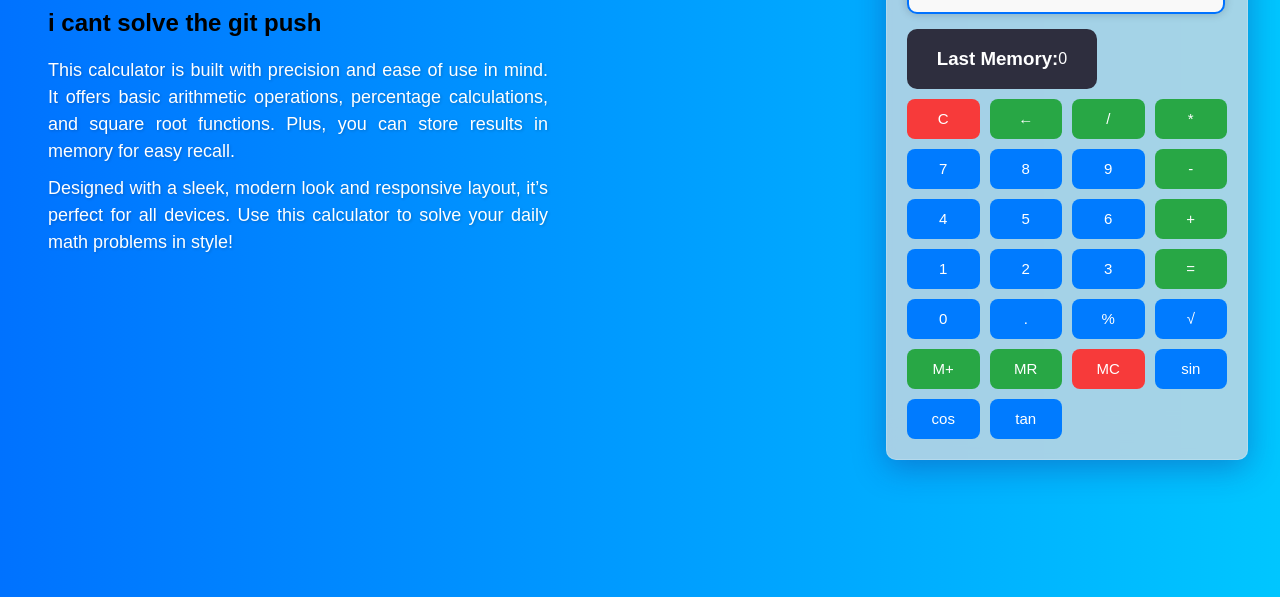
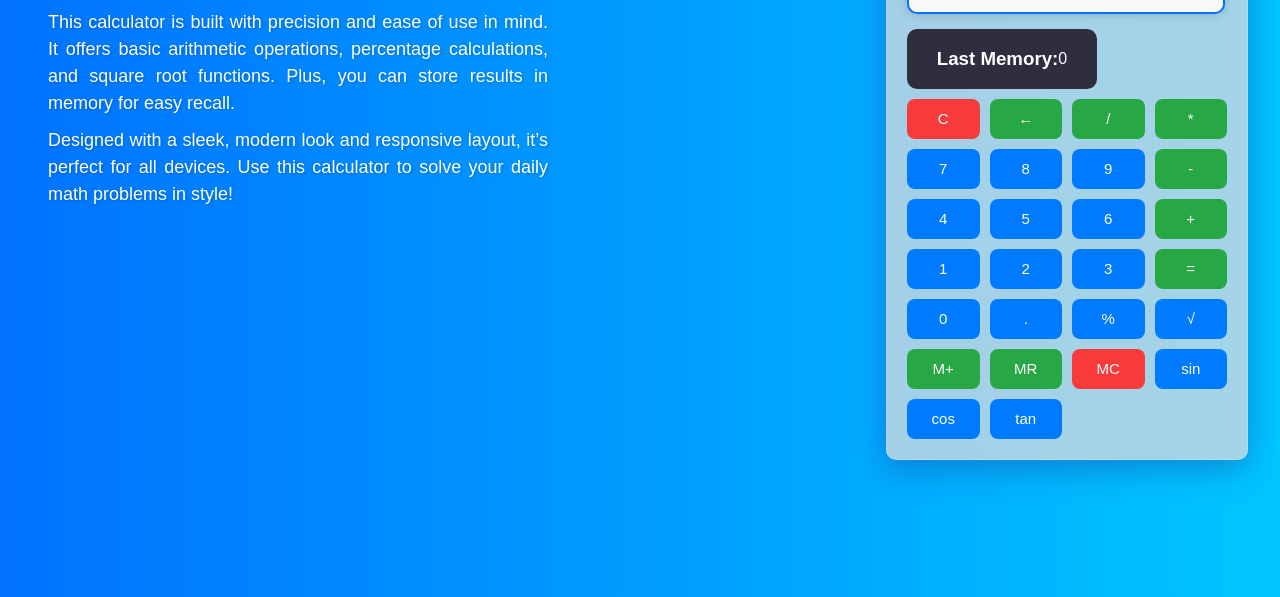
Before and after one commit to AzizulHakim18/codeAlpha_calculator, a plain HTML site: page index.html in a window 1280 px wide. Shown: the part 219-816 px from the top of the page. Drawn offline with Linux system fonts and the light colour scheme; files whose address does not match are found by name.

Commit message:
git problem solve

```diff
--- a/index.html
+++ b/index.html
@@ -19,7 +19,6 @@
         <!-- left side content -->
         <div class="info-section">
             <h1 class="fancy-heading">Super Fancy Calculator</h1>
-            <h2>i cant solve the git push </h2>
             <p class="fancy-text">
                 This calculator is built with precision and ease of use in mind.
                 It offers basic arithmetic operations, percentage calculations, and square root functions.
```
